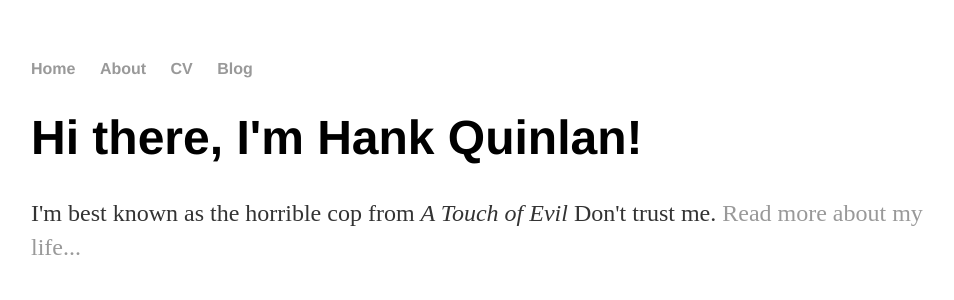
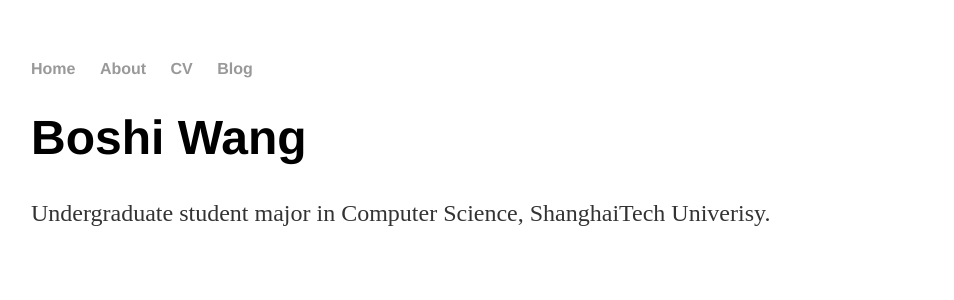
Before and after one commit to Boshi-Wang/Boshi-Wang.github.io, a Jekyll site: the page built from index.html, in a window 1280 px wide. Shown: the top 300 px of the page, without its empty margins (161-1115 px from the left). Built offline with Jekyll 4.4.1, drawn with Linux system fonts in a browser that asks for light colours.

Commit message:
Update index.html

```diff
--- a/index.html
+++ b/index.html
@@ -3,6 +3,6 @@ layout: default
 title: Hank Quinlan, Horrible Cop
 ---
 <div class="blurb">
-	<h1>Hi there, I'm Hank Quinlan!</h1>
-	<p>I'm best known as the horrible cop from <em>A Touch of Evil</em> Don't trust me. <a href="/about">Read more about my life...</a></p>
+	<h1>Boshi Wang</h1>
+	<p>Undergraduate student major in Computer Science, ShanghaiTech Univerisy.</a></p>
 </div><!-- /.blurb -->
```
